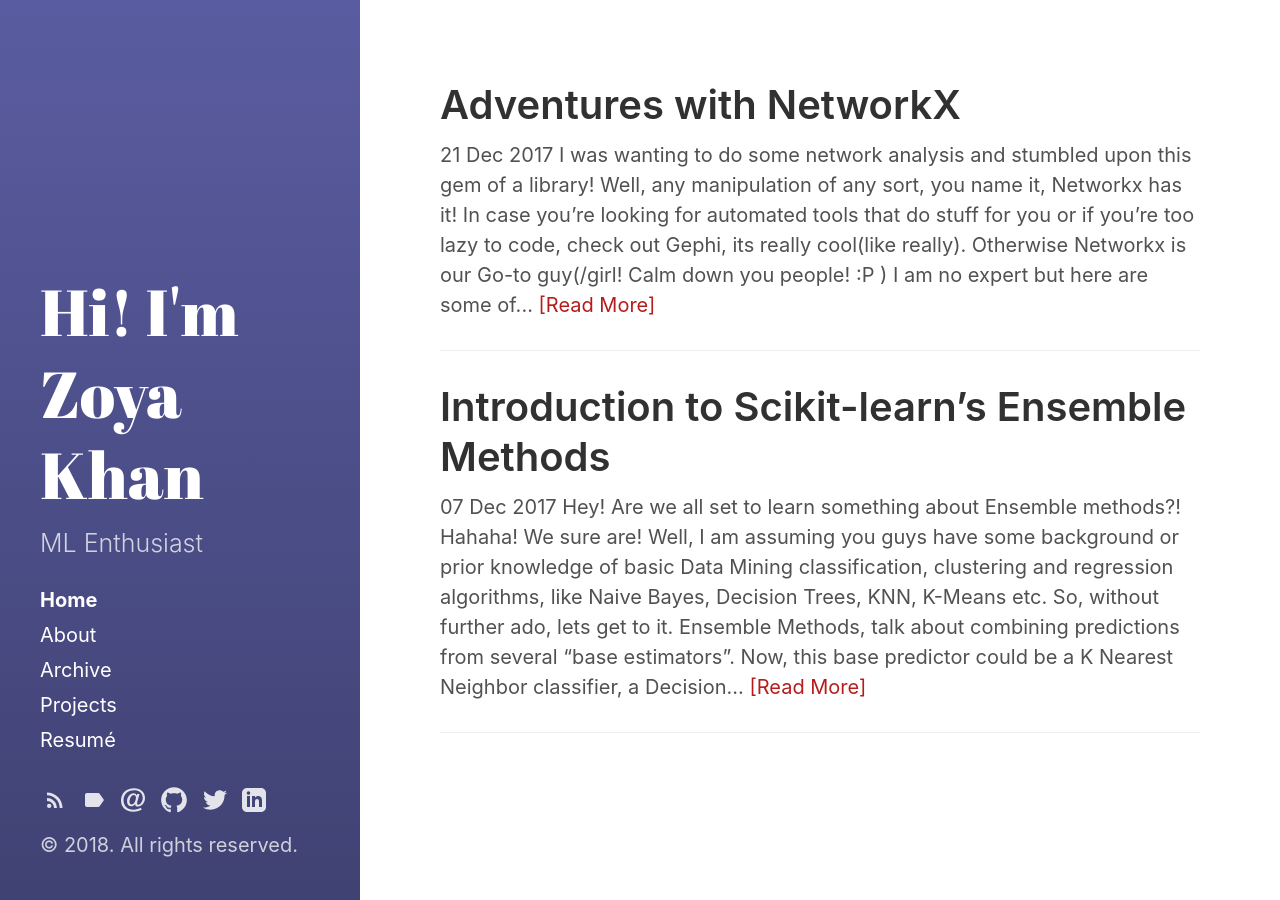
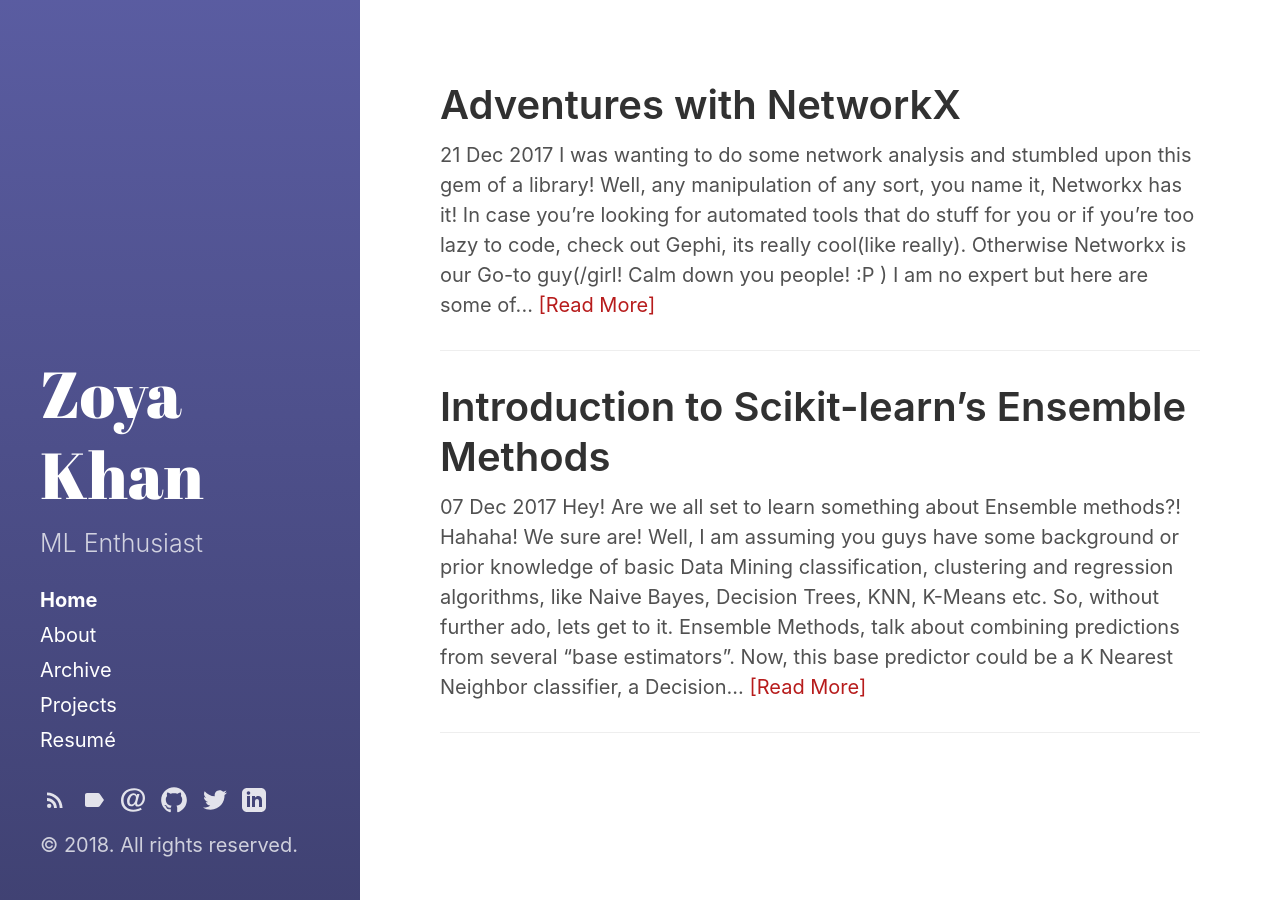
Before and after one commit to zeddmaxx/zeddmaxx.github.io, a Jekyll site: the page built from index.html, in a window 1280 px wide. Built offline with Jekyll 4.4.1, drawn with Linux system fonts in a browser that asks for light colours; the list of posts is cut into pages by our own code.

```diff
--- a/_config.yml
+++ b/_config.yml
@@ -3,11 +3,11 @@ markdown:         kramdown
 highlighter:      rouge
 
 # Setup
-title:            Hi! I'm Zoya Khan
+title:            Zoya Khan
 email:            cutezoe1996@gmail.com
 tagline:          'Stronger Better Faster'
 description:      "ML Enthusiast"
-url:              https://azharkhan.in
+url:              https://zeddmaxx.github.io/
 baseurl:
                   # the optional subpath of your site, e.g. "/blog"
                   # NB: This applies to all pages in your Jekyll site.
@@ -16,7 +16,7 @@ baseurl:
                   # sidebar_blog_link below.
 
 author:
-  name:           'Zoya Khan'
+  name:           'Zoya Khanxxx'
   url:            https://twitter.com/zeddmaxx
 
 paginate:         5
```
